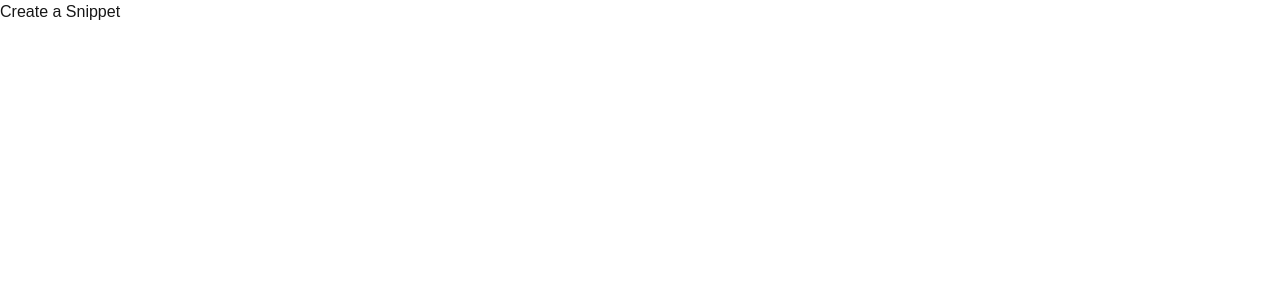
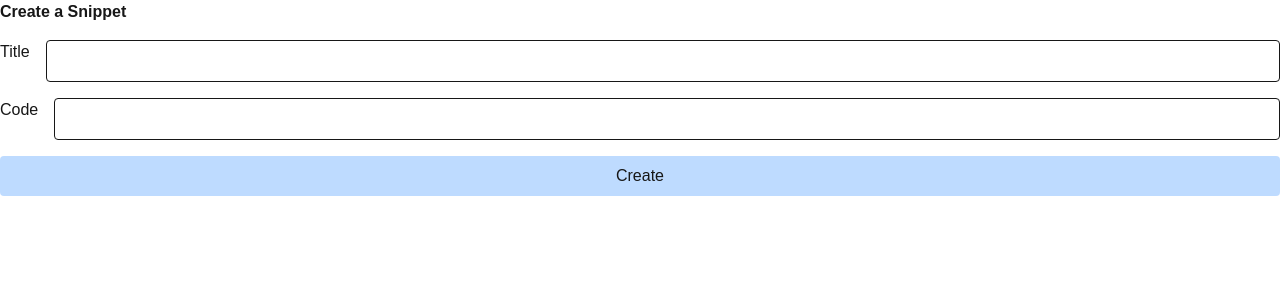
Before and after one commit to ChristianMC07/snippets, a Next.js app: page /snippets/new in a window 1280 px wide. Shown: the top 300 px of the page. Built offline with nearby package versions, Linux system fonts and the light colour scheme.

Commit message:
Implement Snippet creation form with title and code input fields

```diff
--- a/src/app/snippets/new/page.tsx
+++ b/src/app/snippets/new/page.tsx
@@ -1,5 +1,19 @@
 export default function SnippetCreatePage() {
     return (
-        <div>Create a Snippet</div>
+        <form>
+            <h3 className="font-bold mb-4">Create a Snippet</h3>
+            <div className="flex flex-col gap-4">
+                <div className="flex gap-4">
+                    <label htmlFor="title">Title</label>
+                    <input type="text" id="title" name="title" className="border rounded p-2 w-full" />
+                </div>
+                <div className="flex gap-4">
+                    <label htmlFor="code">Code</label>
+                    <input type="textarea" id="code" name="code" className="border rounded p-2 w-full" />
+                </div>
+
+                <button type="submit" className="rounded p-2 bg-blue-200">Create</button>
+            </div>
+        </form>
     )
 }
```
